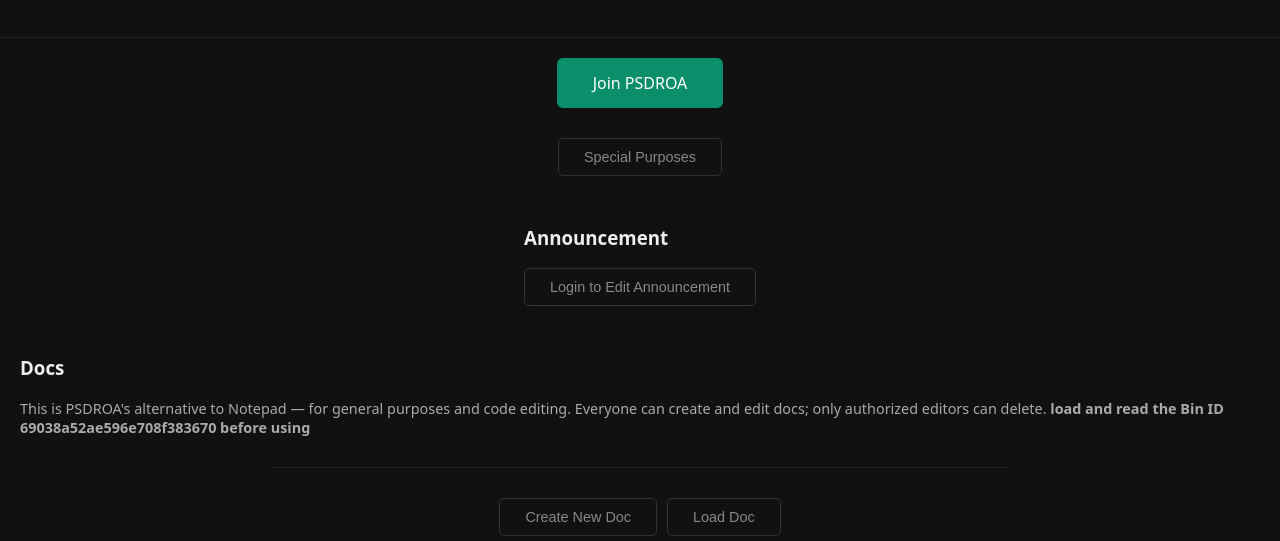
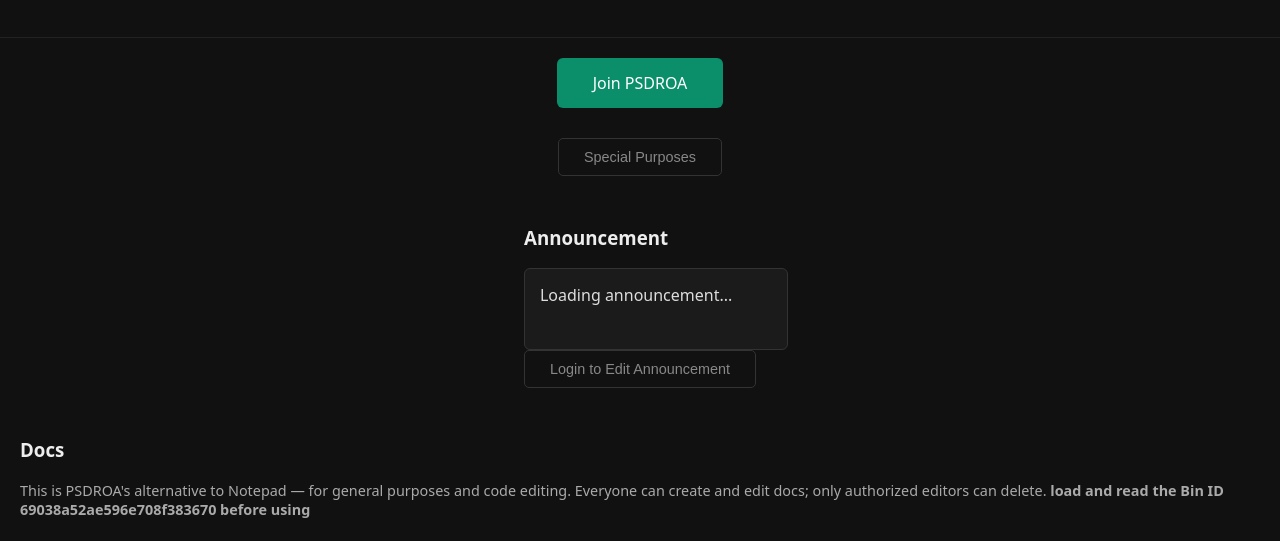
Before and after one commit to psdroaofficial/PSDROAweb, a plain HTML site: page index.html in a window 1280 px wide. Shown: the part 259-800 px from the top of the page. Drawn offline with Linux system fonts and the light colour scheme.

Commit message:
Update index.html

```diff
--- a/index.html
+++ b/index.html
@@ -49,6 +49,13 @@ footer span { color:#0a8f6a; font-weight:600; }
 <!-- Announcement Section -->
 <div id="announcement-section">
   <h3>Announcement</h3>
+
+  <!-- Public view -->
+  <div id="announcement-view" style="width:100%; max-width:700px; background:#1b1b1b; padding:15px; border:1px solid #333; border-radius:6px; min-height:50px; color:#ddd;">
+    Loading announcement...
+  </div>
+
+  <!-- Edit controls, hidden by default -->
   <button id="login-ann-btn">Login to Edit Announcement</button>
   <div class="controls">
     <textarea id="announcement-text"></textarea>
@@ -57,6 +64,7 @@ footer span { color:#0a8f6a; font-weight:600; }
     </div>
   </div>
 </div>
+
 
 <!-- Docs Section -->
 <div id="docs-section">
```
Lines whose indentation alone changed are shown as unchanged.
